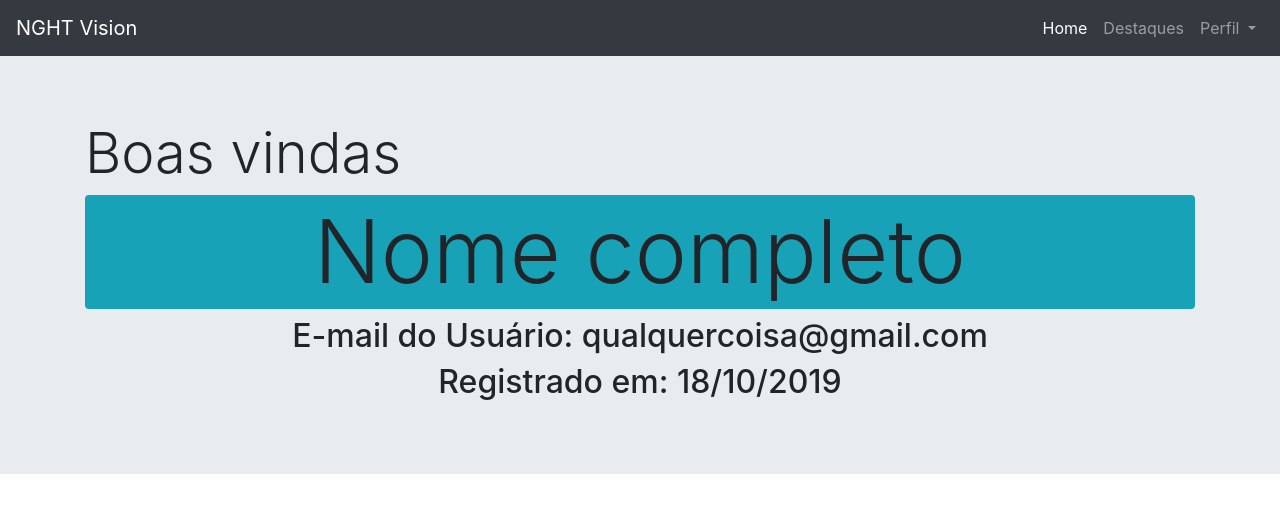
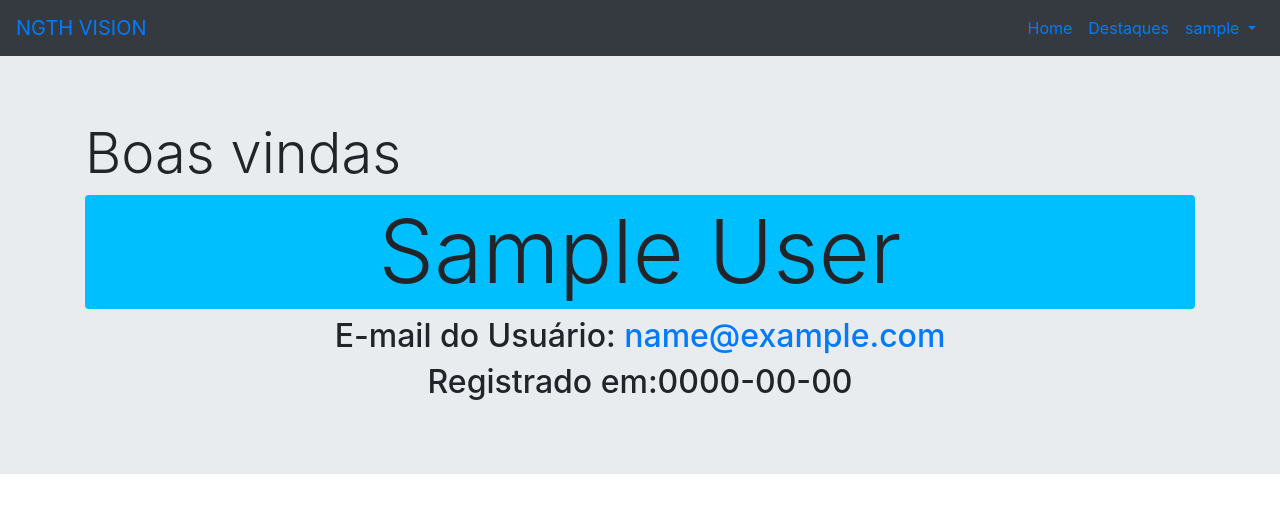
Before and after one commit to erikaaolivveira/login, a PHP site: page /login/perfil.php in a window 1280 px wide. Shown: the top 513 px of the page. Run offline with PHP 8.4, Linux system fonts and the light colour scheme; the visitor is signed in with stand-in values (Sample User, id 1).

Commit message:
Perfil completo
perfil.php preenchido com dados da sessão

```diff
--- a/perfil.php
+++ b/perfil.php
@@ -1,5 +1,5 @@
 <?php
-require_once"session.php";
+require_once "session.php";
 ?>
 <!DOCTYPE html>
 <html lang="pt-br">
@@ -16,9 +16,8 @@ require_once"session.php";
 </head>
 
 <body>
-    <!--Barra de navegação-->
-    <nav class="navbar navbar-expand-lg navbar-dark bg-dark">
-        <a class="navbar-brand" href="#">NGHT Vision</a>
+    <nav class="navbar navbar-expand-lg navbar-deepSkyBlue bg-dark">
+        <a class="navbar-brand" href="#">NGTH VISION</a>
         <button class="navbar-toggler" type="button" data-toggle="collapse" data-target="#navbarNavDropdown" aria-controls="navbarNavDropdown" aria-expanded="false" aria-label="Alterna navegação">
             <span class="navbar-toggler-icon"></span>
         </button>
@@ -33,12 +32,11 @@ require_once"session.php";
 
                 <li class="nav-item dropdown">
                     <a class="nav-link dropdown-toggle" href="#" id="navbarDropdownMenuLink" role="button" data-toggle="dropdown" aria-haspopup="true" aria-expanded="false">
-                        Perfil
+                        <?= $nomeDoUsuario ?>
                     </a>
                     <div class="dropdown-menu" aria-labelledby="navbarDropdownMenuLink">
                         <a class="dropdown-item" href="#">Sobre</a>
                         <a class="dropdown-item" href="#">Fotos</a>
-                        <a class="dropdown-item" href="#">Sair</a>
                         <a class="dropdown-item" href="sair.php">Sair</a>
                     </div>
                 </li>
@@ -46,14 +44,22 @@ require_once"session.php";
         </div>
     </nav>
 
-    <div class="jumbotron jumbotron-fluid">
+    <div class="jumbotron jumbotron-fluid ">
         <div class="container">
             <h1 class="display-4">Boas vindas</h1>
 
-            <h2 class="display-2 text-center bg-info rounded p-1">Nome completo</h2>
-            <h2 class="text-center"> E-mail do Usuário: qualquercoisa@gmail.com </h2>
-            <h2 class="text-center">Registrado em: 18/10/2019</h2>
-
+            <h2 class="display-2 text-center rounded p-1" style="background-color: deepSkyBlue; ">
+                <?= $nomeCompleto ?>
+            </h2>
+            <h2 class="text-center">
+                E-mail do Usuário:
+                <a href="malito:<?= $emailUsuario ?>">
+                    <?=$emailUsuario?>
+                </a>
+            </h2>
+            <h2 class="text-center">
+                Registrado em:<?=$dataCriado?>
+            </h2>
         </div>
     </div>
 
--- a/session.php
+++ b/session.php
@@ -4,6 +4,17 @@ require_once "configBD.php";
 
 if(isset($_SESSION['nomeDoUsuario'])){
     //LOGADO
+    $usuario = $_SESSION['nomeDoUsuario'];
+    $sql = $connect->prepare("SELECT * FROM usuario WHERE nomeDoUsuario = ?");
+    $sql->bind_param("s",$usuario);
+    $sql->execute();
+    $resultado = $sql->get_result();
+    $linha = $resultado->fetch_array(MYSQLI_ASSOC);
+
+    $nomeDoUsuario = $linha['nomeDoUsuario'];
+    $nomeCompleto = $linha['nomeCompleto'];
+    $emailUsuario = $linha['emailUsuario'];
+    $dataCriado = $linha['dataCriado'];
 }else{
     //Se não estiver logado, redirecionar para inder
     header("location: inder.php");
```
